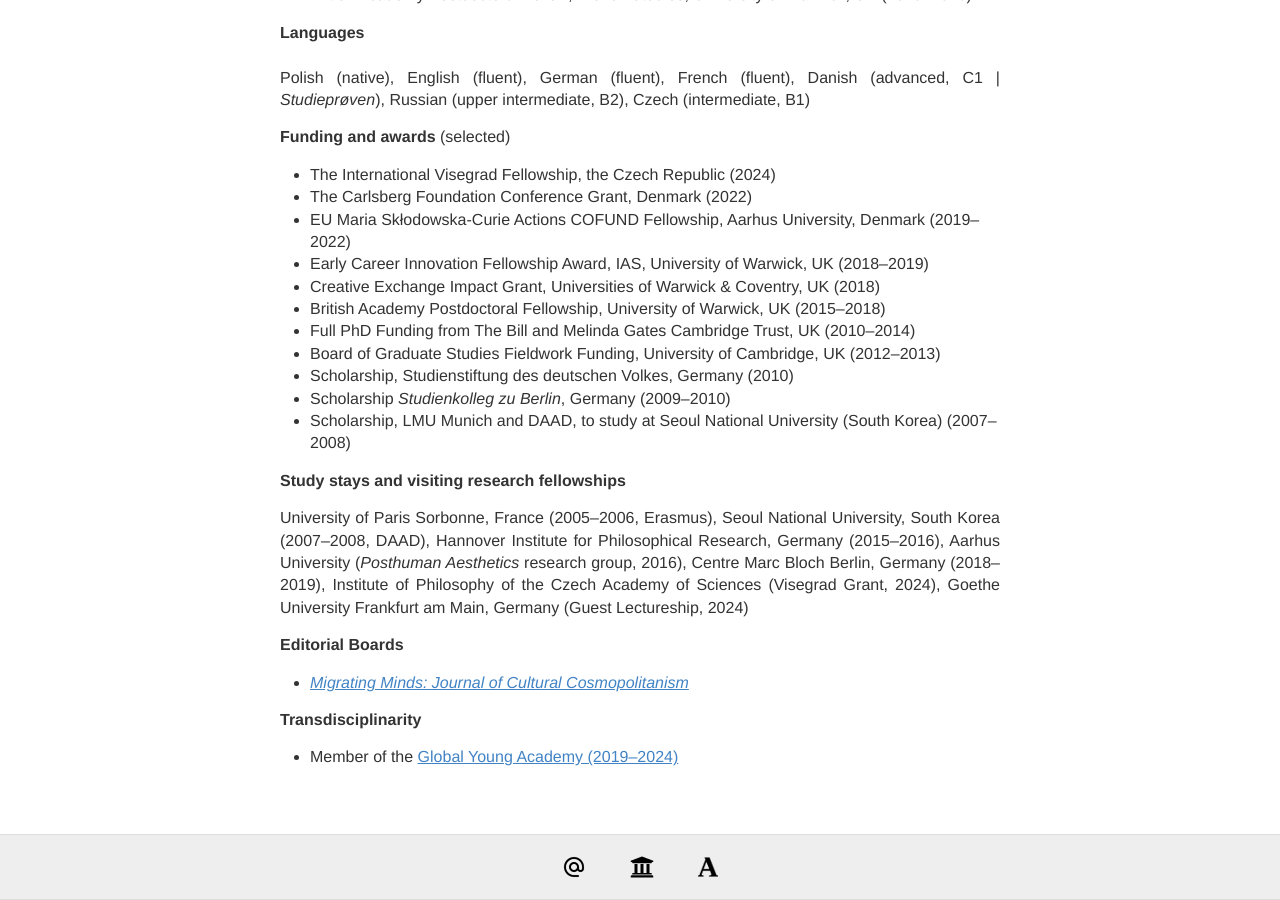
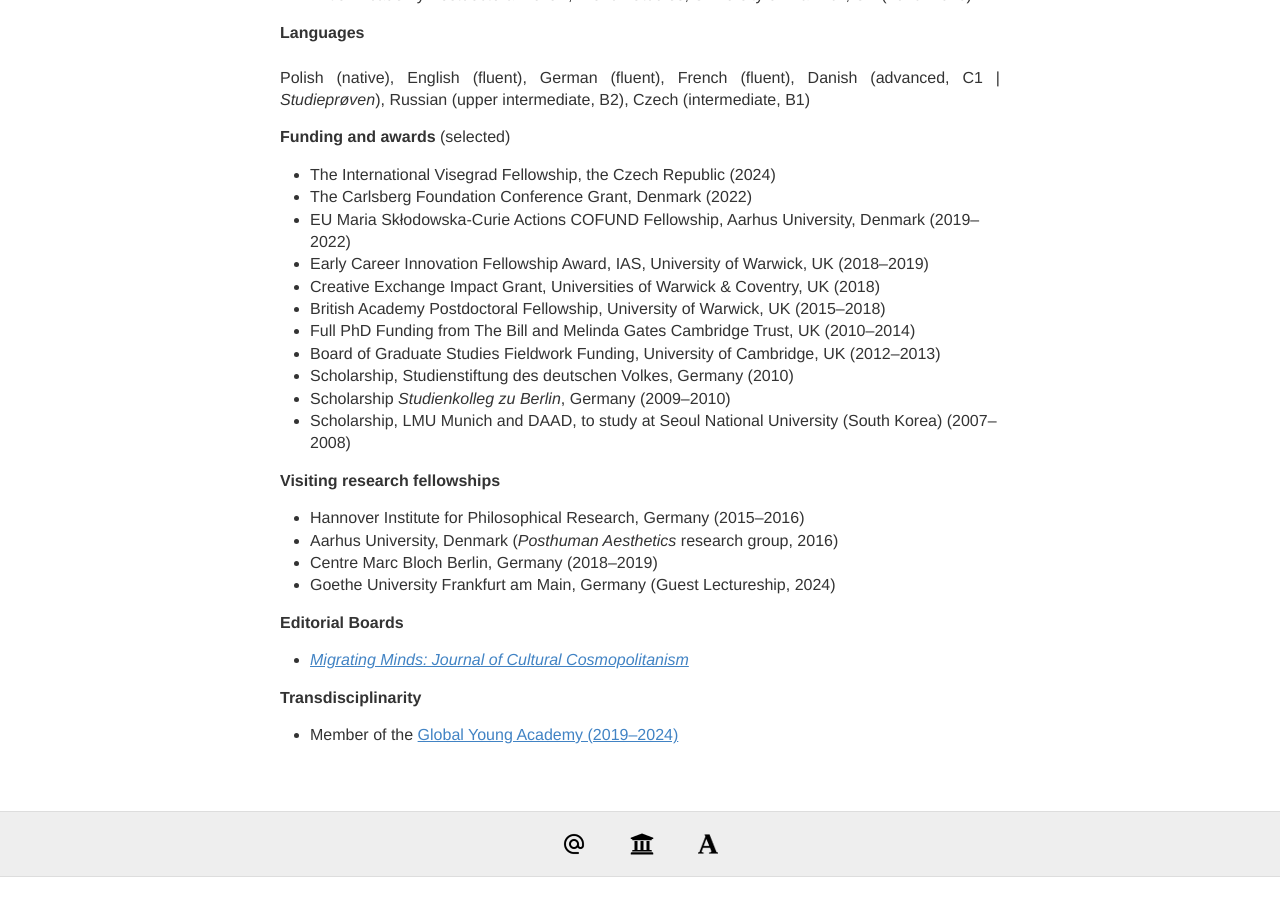
Before and after one commit to IJanicka/IJanicka.github.io, a Jekyll site: the page built from about.md, in a window 1280 px wide and 900 px high, scrolled down 1526 px. Built offline with Jekyll 4.4.1, drawn with Linux system fonts in a browser that asks for light colours; after the commit the page ends 2403 px from its top, so only the background shows below that.

Commit message:
Update about.md

```diff
--- a/about.md
+++ b/about.md
@@ -56,9 +56,12 @@
 * Scholarship *Studienkolleg zu Berlin*, Germany (2009–2010)<br>
 * Scholarship, LMU Munich and DAAD, to study at Seoul National University (South Korea) (2007–2008)<br>
 
-**Study stays and visiting research fellowships**<br>
+**Visiting research fellowships**<br>
 
-University of Paris Sorbonne, France (2005–2006, Erasmus), Seoul National University, South Korea (2007–2008, DAAD), Hannover Institute for Philosophical Research, Germany (2015–2016), Aarhus University (*Posthuman Aesthetics* research group, 2016), Centre Marc Bloch Berlin, Germany (2018–2019), Institute of Philosophy of the Czech Academy of Sciences (Visegrad Grant, 2024), Goethe University Frankfurt am Main, Germany (Guest Lectureship, 2024) <br>
+* Hannover Institute for Philosophical Research, Germany (2015–2016)<br>
+* Aarhus University, Denmark (*Posthuman Aesthetics* research group, 2016)<br>
+* Centre Marc Bloch Berlin, Germany (2018–2019)<br>
+* Goethe University Frankfurt am Main, Germany (Guest Lectureship, 2024) <br>
 
 **Editorial Boards**
 
```
